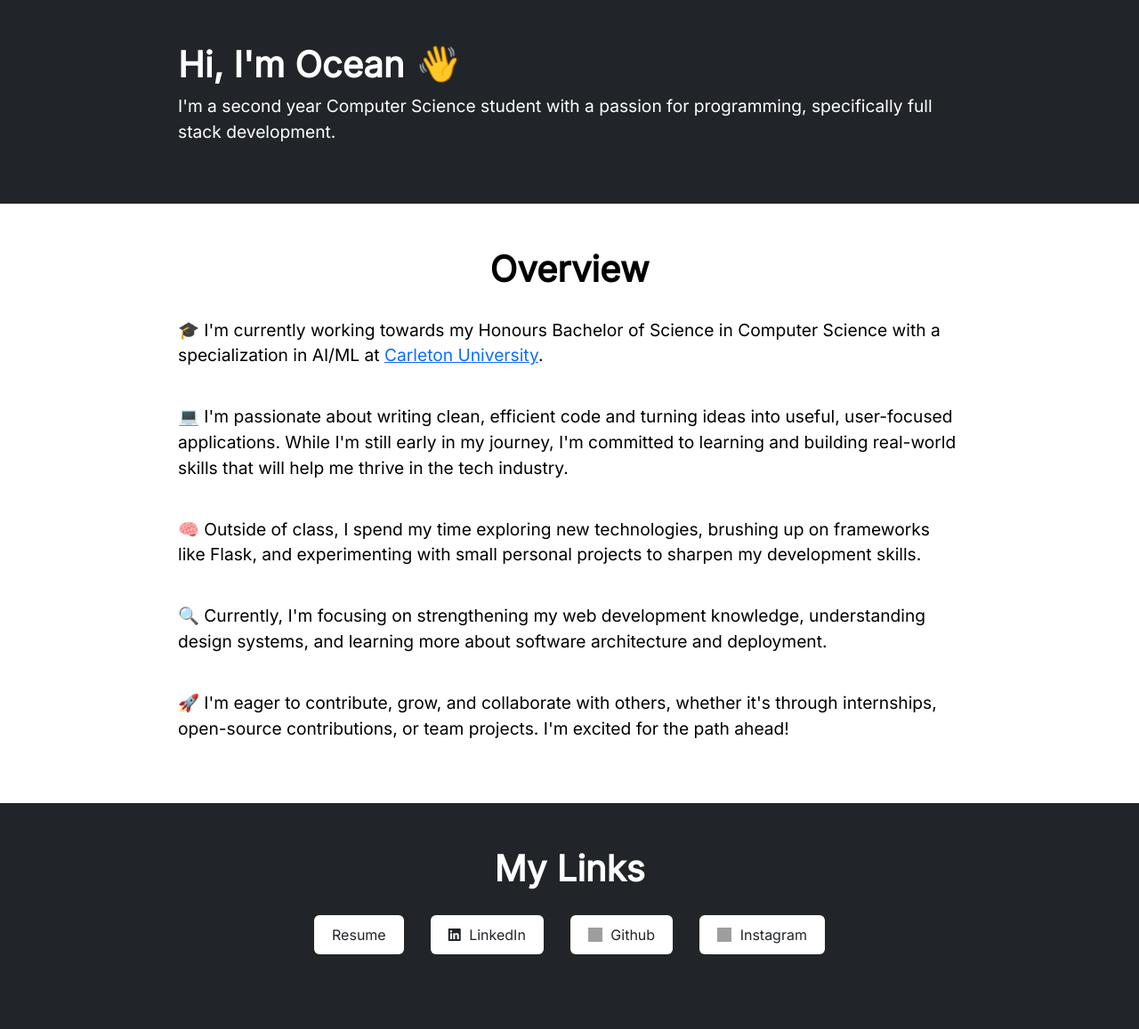
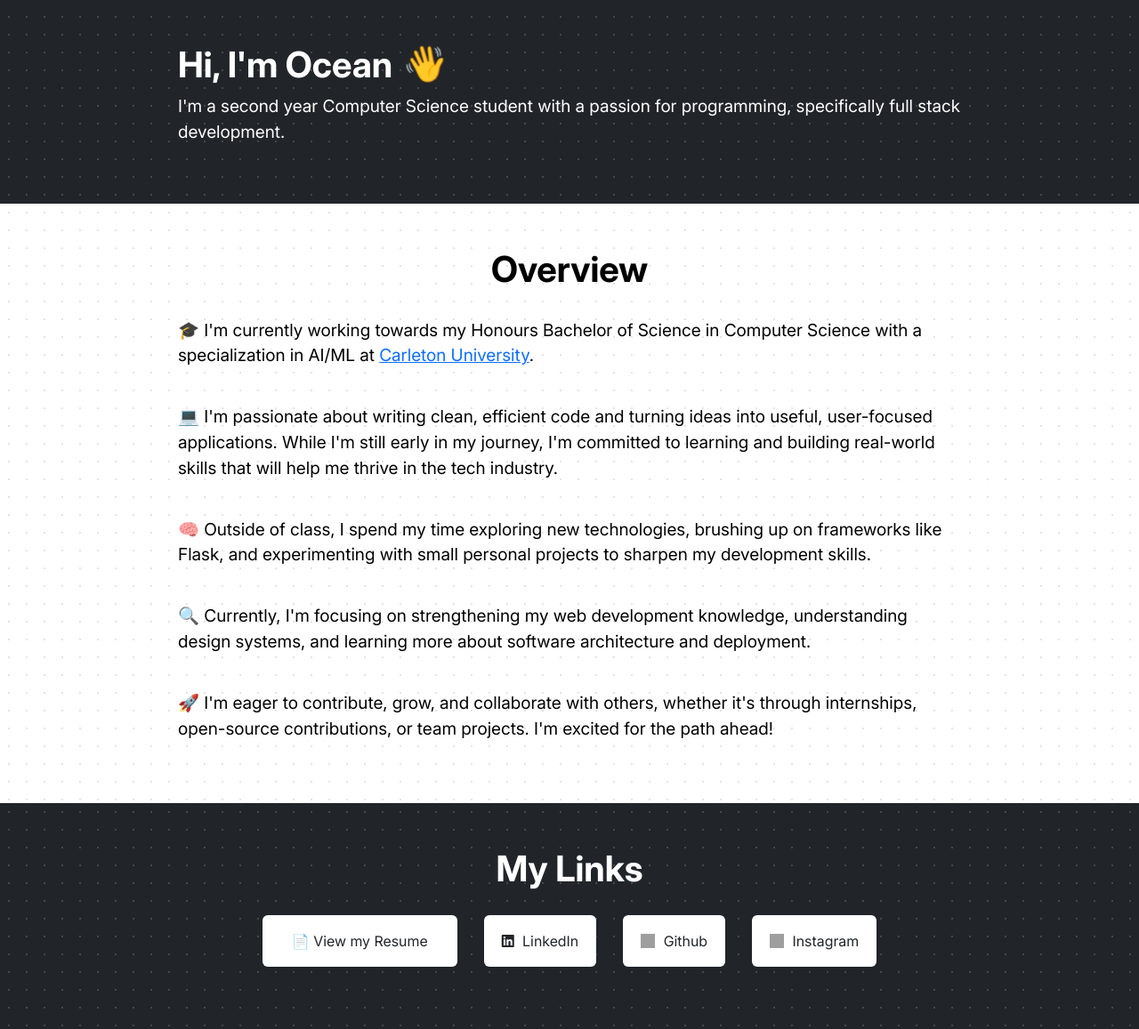
Before and after one commit to oceanyu1/portfoliowebsite, a Flask app: page / in a window 1280 px wide. Shown: the part 407-1564 px from the top of the page at 89% size. Before the commit the page ends 1480 px from the top, so only its background shows below. Run offline with Flask 3, Linux system fonts and the light colour scheme; grey boxes are pictures that could not be loaded.

Commit message:
Complete About Me page, Projects Page, Contact Page, add font styling and scroll up button

```diff
--- a/__init__.py
+++ b/__init__.py
@@ -14,10 +14,6 @@ def skills():
 def projects():
     return render_template("projects.html")
 
-@app.route("/resume")
-def resume():
-    return render_template("resume.html")
-
 @app.route("/contact")
 def contact():
     return render_template("contact.html")
--- a/static/style.css
+++ b/static/css/style.css
@@ -1,6 +1,16 @@
+/* Font Styles */
+@font-face {
+    font-family: 'Inter';
+    src: url('/static/fonts/InterVariable.woff2') format('woff2');
+    font-weight: 100 900;
+    font-style: normal;
+    font-display: swap;
+}
+
 /* Global Styles */
 body {
     font-family: 'Inter', sans-serif;
+    font-feature-settings: "ss01" on;
     background-color: #212529;
     color: #ffffff;
     margin: 0;
@@ -37,6 +51,10 @@ p {
     color: #000000;
     padding-top: 50px;
     padding-bottom: 50px;
+
+    /* Dot background */
+    background-image: radial-gradient(#e3e4e6 1px, transparent 0);
+    background-size: 20px 20px;
 }
 
 .overview h1 {
@@ -52,9 +70,13 @@ p {
     flex-direction: column;
     align-items: center;
     justify-content: flex-start;
-    margin: 50px 200px;
+    padding: 50px 200px;
     background-color: #212529;
     color: #ffffff;
+
+    /* Dot background */
+    background-image: radial-gradient(#43484f 1px, transparent 0);
+    background-size: 20px 20px;
 }
 
 .links p {
--- a/templates/base.html
+++ b/templates/base.html
@@ -2,16 +2,17 @@
 <html lang="en">
     <head>
         <title>{% block title %}{% endblock %}</title>
-        <link rel="apple-touch-icon" sizes="180x180" href="{{ url_for('static', filename='apple-touch-icon.png') }}">
-        <link rel="icon" type="image/png" sizes="32x32" href="{{ url_for('static', filename='favicon-32x32.png') }}">
-        <link rel="icon" type="image/png" sizes="16x16" href="{{ url_for('static', filename='favicon-16x16.png') }}">
+        <link rel="apple-touch-icon" sizes="180x180" href="{{ url_for('static', filename='img/apple-touch-icon.png') }}">
+        <link rel="icon" type="image/png" sizes="32x32" href="{{ url_for('static', filename='img/favicon-32x32.png') }}">
+        <link rel="icon" type="image/png" sizes="16x16" href="{{ url_for('static', filename='img/favicon-16x16.png') }}">
         <link rel="manifest" href="{{ url_for('static', filename='site.webmanifest') }}">
         <link rel="stylesheet" href="https://cdnjs.cloudflare.com/ajax/libs/font-awesome/6.0.0/css/all.min.css">
-        <link href="https://fonts.googleapis.com/css2?family=Inter&display=swap" rel="stylesheet">
+        <!-- <link href="https://fonts.googleapis.com/css2?family=Inter&display=swap" rel="stylesheet"> -->
         <link href="https://cdn.jsdelivr.net/npm/bootstrap@5.3.0/dist/css/bootstrap.min.css" rel="stylesheet">
-        <link rel="stylesheet" href="{{ url_for('static', filename='style.css') }}">
+        <link rel="stylesheet" href="{{ url_for('static', filename='css/style.css') }}">
     </head>
     <body>
+        {% set current_endpoint = request.endpoint %}
         <nav class="navbar navbar-expand-lg navbar-dark bg-dark position-relative">
             <div class="container-fluid">
                 <!-- Brand stays on the left -->
@@ -21,19 +22,16 @@
                 <div class="position-absolute top-50 start-50 translate-middle d-none d-lg-flex">
                     <ul class="navbar-nav">
                         <li class="nav-item">
-                            <a class="nav-link active" aria-current="page" href="{{ url_for('about') }}">About Me</a>
+                            <a class="nav-link {% if current_endpoint == 'about' %}active{% endif %}" aria-current="page" href="{{ url_for('about') }}">About Me</a>
                         </li>
                         <li class="nav-item">
-                            <a class="nav-link" href="{{ url_for('skills') }}">Skills</a>
+                            <a class="nav-link {% if current_endpoint == 'skills' %}active{% endif %}" href="{{ url_for('skills') }}">Skills</a>
                         </li>
                         <li class="nav-item">
-                            <a class="nav-link" href="{{ url_for('projects') }}">Projects</a>
+                            <a class="nav-link {% if current_endpoint == 'projects' %}active{% endif %}" href="{{ url_for('projects') }}">Projects</a>
                         </li>
                         <li class="nav-item">
-                            <a class="nav-link" href="{{ url_for('resume') }}">Resume</a>
-                        </li>
-                        <li class="nav-item">
-                            <a class="nav-link" href="{{ url_for('contact') }}">Contact</a>
+                            <a class="nav-link {% if current_endpoint == 'contact' %}active{% endif %}" href="{{ url_for('contact') }}">Contact</a>
                         </li>
                     </ul>
                 </div>
@@ -59,9 +57,6 @@
                                 <a class="nav-link" href="{{ url_for('projects') }}">Projects</a>
                             </li>
                             <li class="nav-item">
-                                <a class="nav-link" href="{{ url_for('resume') }}">Resume</a>
-                            </li>
-                            <li class="nav-item">
                                 <a class="nav-link" href="{{ url_for('contact') }}">Contact</a>
                             </li>
                         </ul>
@@ -69,40 +64,32 @@
                 </div>
             </div>
         </nav>
+        {% block content %}
+        {% endblock %}
+        <script src="https://cdn.jsdelivr.net/npm/bootstrap@5.3.0/dist/js/bootstrap.bundle.min.js"></script>
+        <button id="backToTop" title="Back to Top" aria-label="Back to Top">↑</button>
 
+        <script>
+        document.addEventListener('DOMContentLoaded', () => {
+            const backToTopButton = document.getElementById('backToTop');
 
-        <!-- <nav class="navbar navbar-expand-lg bg-body-tertiary">
-            <div class="container-fluid">
-                <a class="navbar-brand" href="#">Ocean's Portfolio</a>
-                <button class="navbar-toggler" type="button" data-bs-toggle="collapse" data-bs-target="#navbarNavDropdown" aria-controls="navbarNavDropdown" aria-expanded="false" aria-label="Toggle navigation">
-                    <span class="navbar-toggler-icon"></span>
-                </button>
-                <div class="collapse navbar-collapse justify-content-center" id="navbarNavDropdown">
-                    <ul class="navbar-nav">
-                        <li class="nav-item">
-                            <a class="nav-link active" aria-current="page" href="{{ url_for('about') }}">About Me</a>
-                        </li>
-                        <li class="nav-item">
-                            <a class="nav-link" href="{{ url_for('skills') }}">Skills</a>
-                        </li>
-                        <li class="nav-item">
-                            <a class="nav-link" href="{{ url_for('projects') }}">Projects</a>
-                        </li>
-                        <li class="nav-item">
-                            <a class="nav-link" href="{{ url_for('resume') }}">Resume</a>
-                        </li>
-                        <li class="nav-item">
-                            <a class="nav-link" href="{{ url_for('contact') }}">Contact</a>
-                        </li>
-                    </ul>
-                </div>
-            </div>
-        </nav> -->
+            window.addEventListener('scroll', () => {
+                if (window.scrollY > 100) {
+                    backToTopButton.style.display = 'block';
+                } else {
+                    backToTopButton.style.display = 'none';
+                }
+            });
+
+            backToTopButton.addEventListener('click', () => {
+                window.scrollTo({ top: 0, behavior: 'smooth' });
+            });
+
+            backToTopButton.style.display = 'none';
+        });
+        </script>
         <footer>
 
         </footer>
-        {% block content %}
-        {% endblock %}
-        <script src="https://cdn.jsdelivr.net/npm/bootstrap@5.3.0/dist/js/bootstrap.bundle.min.js"></script>
     </body>
 </html>
--- a/templates/index.html
+++ b/templates/index.html
@@ -2,7 +2,7 @@
 {% block title %}About Me{% endblock %}
 {% block content %}
 <div class="intro">
-    <img src="{{ url_for('static', filename='oceanparis.jpg') }}" alt="A picture of me in Paris" id="oceanparis">
+    <img src="{{ url_for('static', filename='img/oceanparis.jpg') }}" alt="A picture of me in Paris" id="oceanparis">
     <h1><strong>Hi, I'm Ocean</strong> <span class="wave">👋</span></h1>
     <p>I'm a second year Computer Science student with a passion for programming, specifically full stack development.</p>
 </div>
@@ -17,7 +17,11 @@
 <div class="links">
     <h1><strong>My Links</strong></h1>
     <div id="buttonlinks">
-        <button type="button">Resume</button>
+        <button type="button">
+            <a href="{{ url_for('static', filename='testresume.jpg') }}" download class="btn">
+            📄 View my Resume
+            </a>
+        </button>
         <button type="button" onclick="window.open('https://www.linkedin.com/in/oceanyu/', '_blank')">
             <i class="fab fa-linkedin" style="margin-right: 5px;"></i> <!-- had to switch from simple icons as it was removed -->
             LinkedIn
--- a/templates/projects.html
+++ b/templates/projects.html
@@ -1,5 +1,8 @@
 {% extends "base.html" %}
 {% block title %}Skills{% endblock %}
 {% block content %}
-<h1>Projects</h1>
+<div class="projectssoon">
+    <img src="{{ url_for('static', filename='img/snoopy-love.gif') }}" alt="snoopy kicking rocks">
+    <h1>Coming soon...</h1>
+</div>
 {% endblock %}
--- a/templates/resume.html
+++ /dev/null
@@ -1,5 +0,0 @@
-{% extends "base.html" %}
-{% block title %}Skills{% endblock %}
-{% block content %}
-<h1>Resume</h1>
-{% endblock %}
```
Also changed, not shown: other parts of static/css/style.css (+49 -1 lines), templates/contact.html (+14 -1 lines), static/fonts/Inter-Regular.woff2 (added), static/fonts/InterVariable-Italic.woff2 (added), static/fonts/InterVariable.woff2 (added), static/img/android-chrome-192x192.png (renamed from static/android-chrome-192x192.png), static/img/android-chrome-512x512.png (renamed from static/android-chrome-512x512.png), static/img/apple-touch-icon.png (renamed from static/apple-touch-icon.png), static/img/favicon-16x16.png (renamed from static/favicon-16x16.png), static/img/favicon-32x32.png (renamed from static/favicon-32x32.png), static/img/favicon.ico (renamed from static/favicon.ico), static/img/oceanparis.jpg (added), static/img/snoopy-love.gif (added), static/img/testresume.jpg (added), 1 other file.
